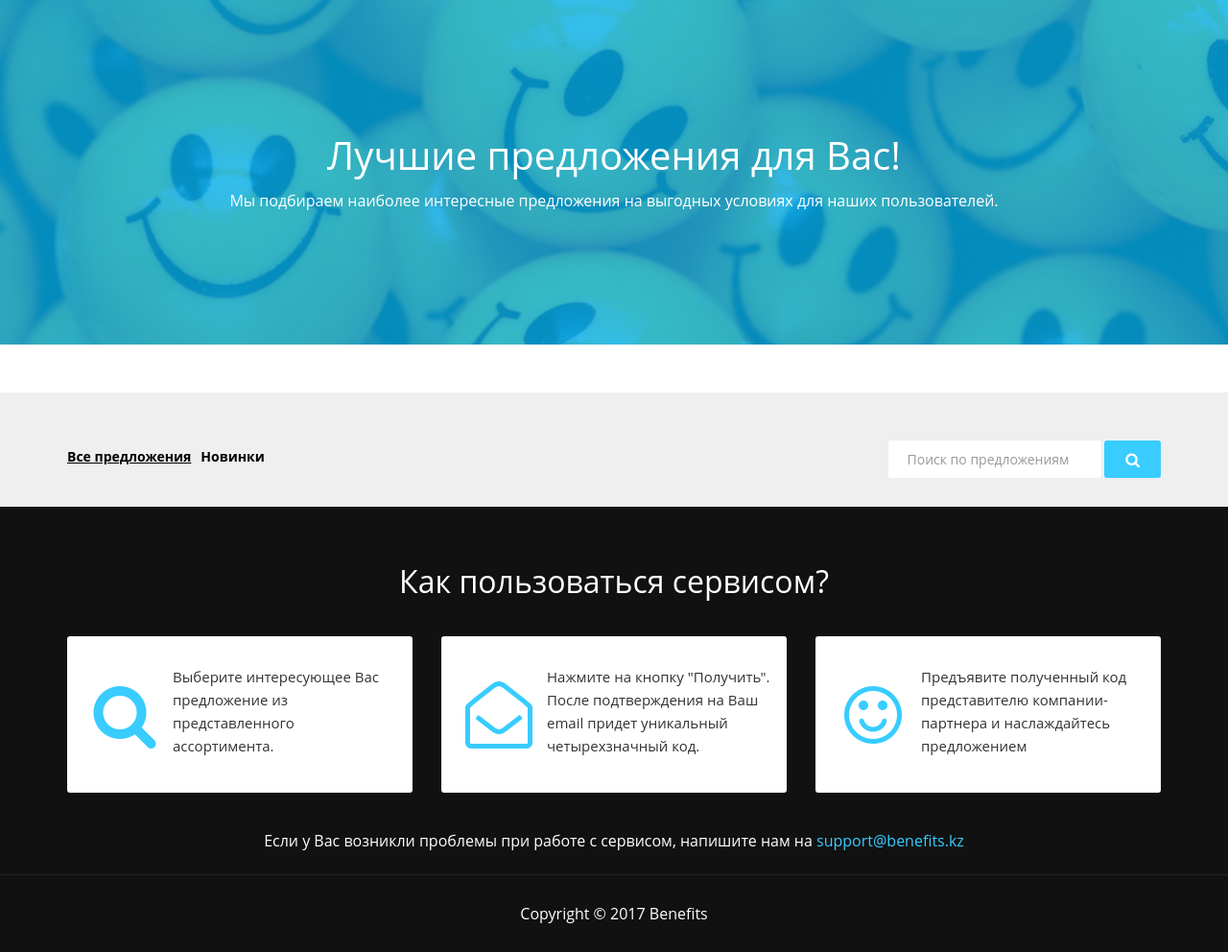
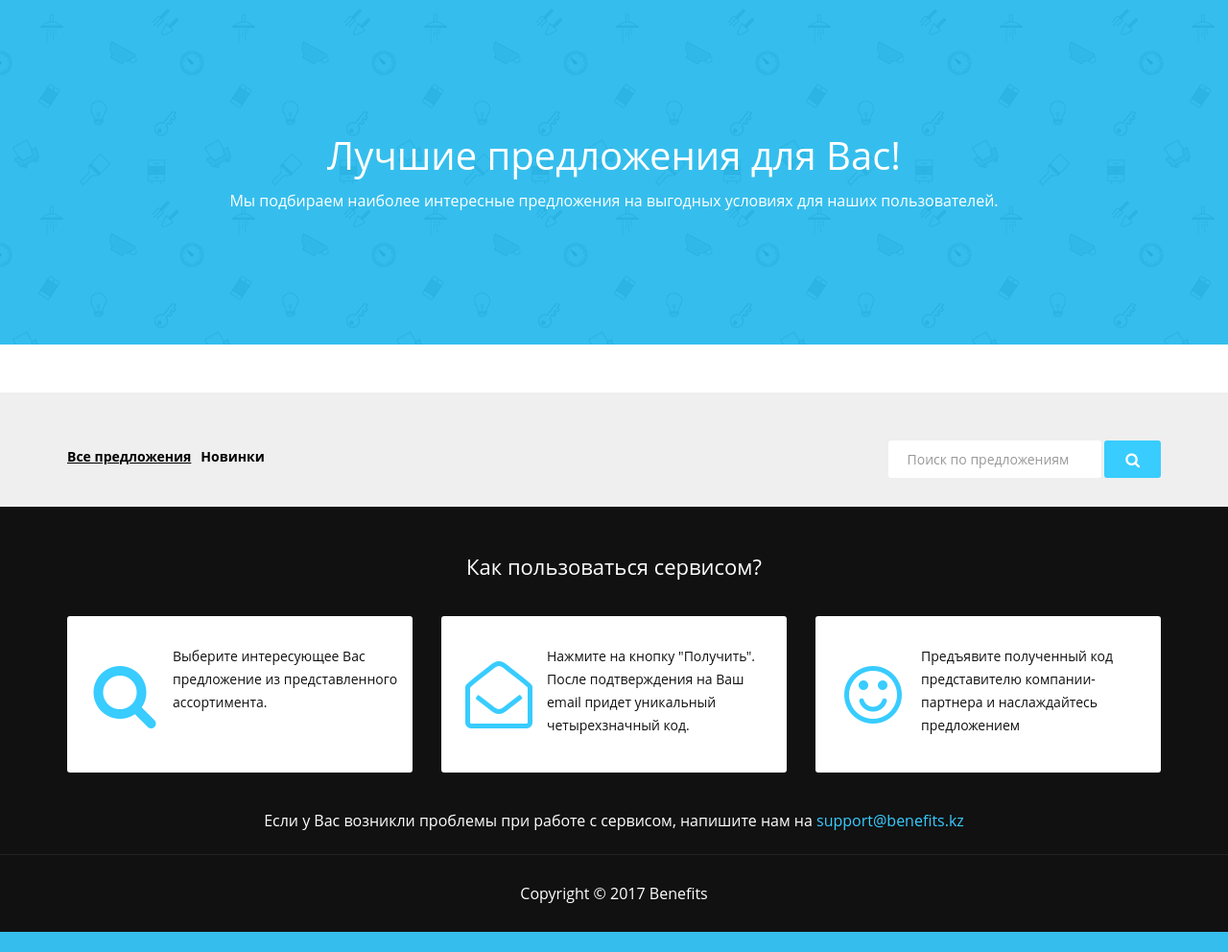
Before and after one commit to jekoule/benefits, a Django app: template perks/templates/perks/index.html in a window 1280 px wide. Shown: the part 79-1071 px from the top of the page at 96% size. After the commit the page ends 1050 px from the top, so only its background shows below. Run offline with Django 3.2, Linux system fonts and the light colour scheme; the template is opened without the code that fills it, so the values that code supplies are empty; parts of the project's set-up code (start-up, migrations or seed data) failed here and were passed over; some libraries are stand-ins or nearby versions.

Commit message:
Modified templates

```diff
--- a/perks/templates/perks/index.html
+++ b/perks/templates/perks/index.html
@@ -7,7 +7,7 @@
 
 {% block content %}
 
-<section id="perks_slider" class="parallex-bg" style="background: url({% static 'img/smiles.jpg' %}">
+<section id="perks_slider" class="parallex-bg" style="background: url({% static 'img/doodles.png' %}">
 	<div class="container">
     	<div class="white-text text-center div_zindex">
         	<h2>Лучшие предложения для Вас!</h2>
@@ -118,8 +118,8 @@
   {% block footer_top %}
   <div class="footer_top">
     <div class="container">
-        <div class="white-text text-center">
-            <h3>Как пользоваться сервисом?</h3>
+          <div class="white-text text-center">
+            <h5>Как пользоваться сервисом?</h5>
           </div>
 
           <div class="row">
--- a/perks/templates/perks/perk_detail.html
+++ b/perks/templates/perks/perk_detail.html
@@ -3,7 +3,7 @@
 
 {% block content %}
 
-<section id="perk_detail_top" class="section-padding" style="background: #03aee9">
+<section id="perk_detail_top" class="section-padding" style="background: url({% static 'img/doodles.png' %})">
 	<div class="container">
     <div class="perk_table">
         <div class="perk_row">
@@ -46,6 +46,8 @@
         </div>
     </div>
 	</div>
+  <div class="blue-overlay">
+  </div>
 </section>
 
 
--- a/static/css/custom.css
+++ b/static/css/custom.css
@@ -215,15 +215,20 @@ header .submit_listing .login_btn {
 	color: #333;
 }
 
+.steps_wrap {
+	height: 163px;
+}
+
 .steps_wrap p {
-	color: #333;
+	color: #111;
+	font-size: 14px;
 }
 
 .footer_top {
 	padding-top: 40px;
 }
 
-.footer_top h3 {
+.footer_top h5 {
 	margin-bottom: 40px;
 }
 
```
Also changed, not shown: db.sqlite3, media/perks/2cfb24a38d66260d3ed85ad93408a838.jpg (added), media/perks/2cfb24a38d66260d3ed85ad93408a838_QJzvl8s.jpg (added), media/perks/photo_140856.jpg (added), static/img/background.jpg (deleted), static/img/banner.jpg (deleted), static/img/category-icon1.png (deleted), static/img/doodles.png (added), static/img/giftly.png (added).
